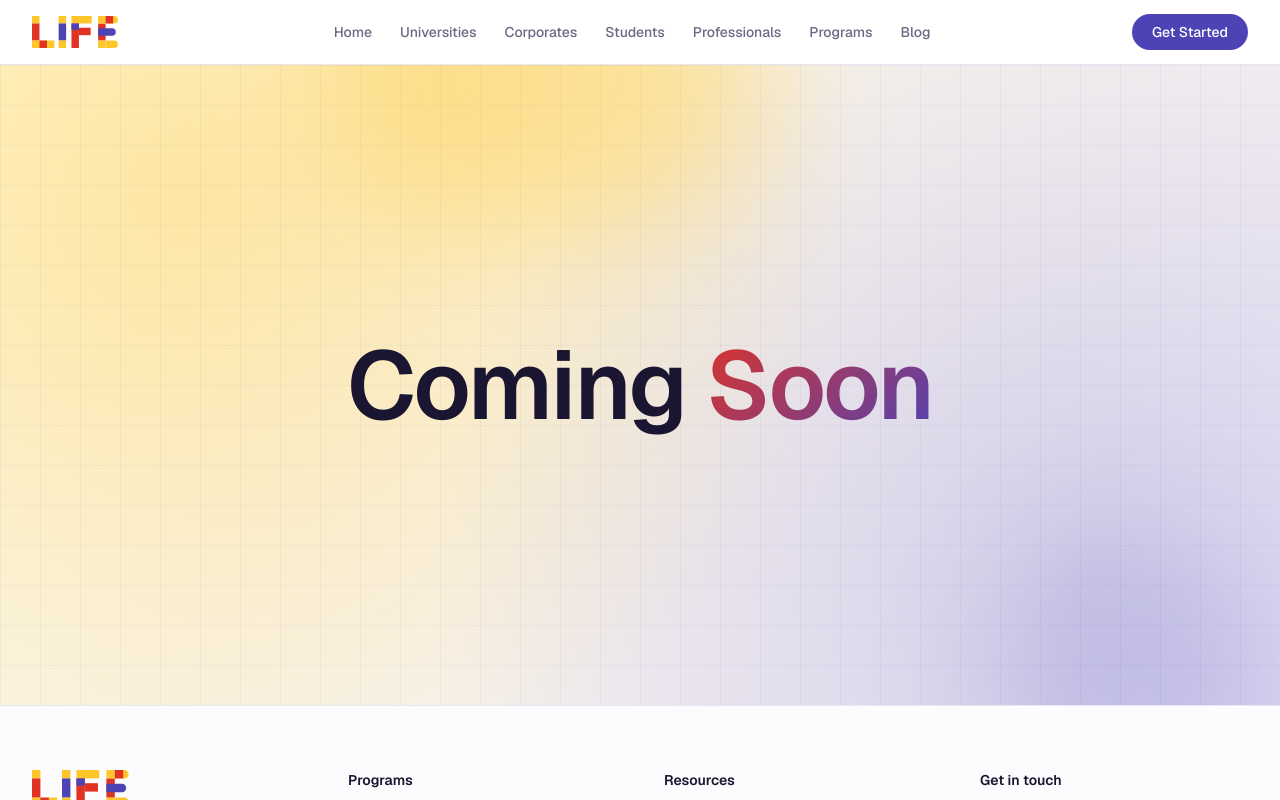
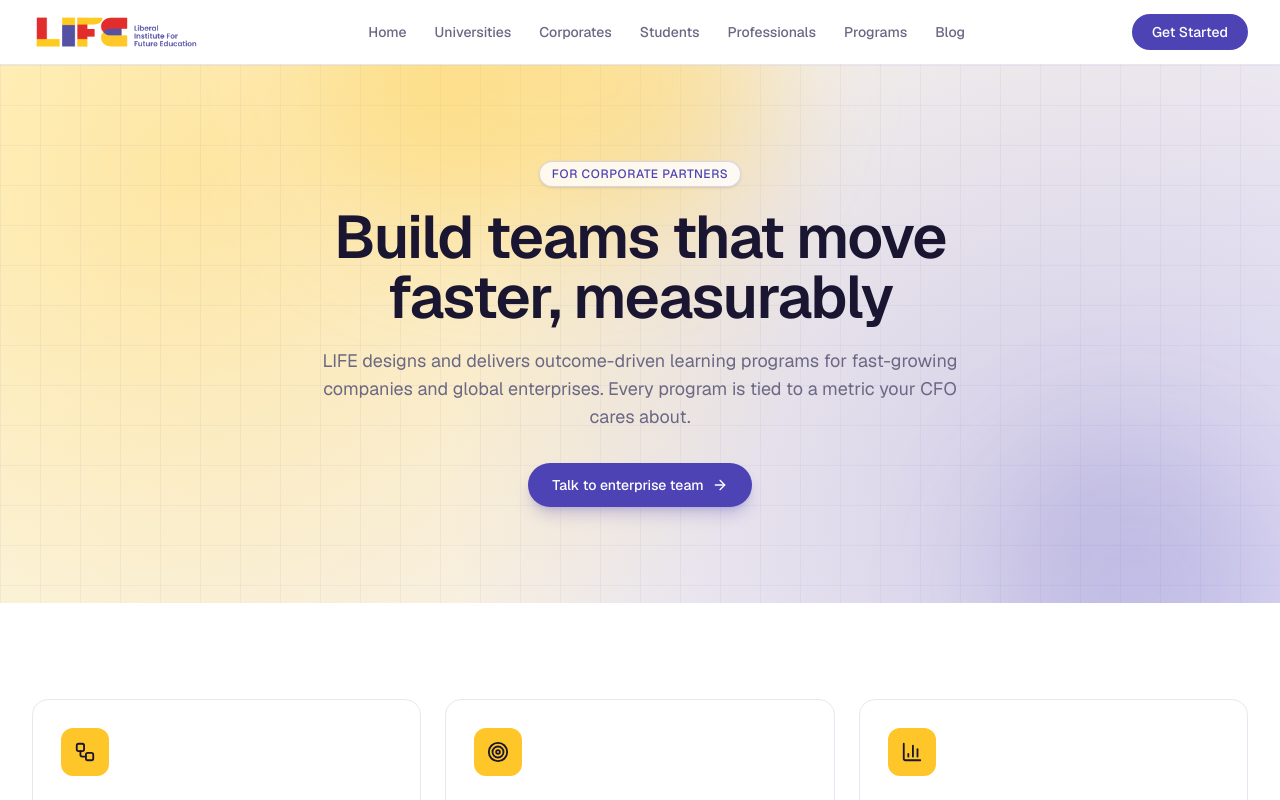
Before and after one commit to YT37/LIFE, a Next.js app: page /corporates in a window 1280 px wide. Shown: the top 800 px of the page. Built offline with nearby package versions, Linux system fonts and the light colour scheme.

Commit message:
Completed Corporates & Universities Page, Updated Logo
Signed-off-by: Yug Thapar <yugthapar37@gmail.com>

```diff
--- a/app/corporates/page.tsx
+++ b/app/corporates/page.tsx
@@ -1,33 +1,39 @@
+import { PageHero } from "@/components/page-hero";
+import {
+  ArrowRight,
+  BarChart3,
+  Building2,
+  Target,
+  TrendingUp,
+  Users2,
+  Workflow,
+} from "lucide-react";
 import Link from "next/link";
-import { ArrowRight, Building2, Target, TrendingUp, Users2, Workflow, BarChart3 } from "lucide-react";
-import { PageHero } from "@/components/page-hero";
-import { ComingSoon } from "@/components/coming-soon";
 
 export const metadata = { title: "Corporate Partners | LIFE" };
-
-export default function CorporatesPage() {
-  return <ComingSoon />;
-}
 
 const services = [
   {
     icon: Workflow,
     title: "Team upskilling",
-    description: "Cohort-based reskilling programs in AI, product, leadership, and language.",
+    description:
+      "Cohort-based reskilling programs in AI, product, leadership, and language.",
   },
   {
     icon: Target,
     title: "Talent pipeline",
-    description: "Hire from a curated pool of LIFE-trained graduates pre-screened to your roles.",
+    description:
+      "Hire from a curated pool of LIFE-trained graduates pre-screened to your roles.",
   },
   {
     icon: BarChart3,
     title: "Outcomes dashboards",
-    description: "Track learner engagement, skill uplift, and dollar ROI in one place.",
+    description:
+      "Track learner engagement, skill uplift, and dollar ROI in one place.",
   },
 ];
 
-function CorporatesPageFull() {
+export default function CorporatesPage() {
   return (
     <>
       <PageHero
@@ -55,7 +61,9 @@ function CorporatesPageFull() {
                   <s.icon size={22} />
                 </div>
                 <h3 className="mt-5 text-lg font-semibold">{s.title}</h3>
-                <p className="mt-3 text-sm leading-6 text-muted-foreground">{s.description}</p>
+                <p className="mt-3 text-sm leading-6 text-muted-foreground">
+                  {s.description}
+                </p>
               </div>
             ))}
           </div>
@@ -67,9 +75,17 @@ function CorporatesPageFull() {
           <div className="grid grid-cols-1 items-center gap-12 lg:grid-cols-2">
             <div className="order-2 lg:order-1 grid grid-cols-2 gap-4">
               {[
-                { icon: TrendingUp, value: "3.4×", label: "ROI on training spend" },
+                {
+                  icon: TrendingUp,
+                  value: "3.4×",
+                  label: "ROI on training spend",
+                },
                 { icon: Users2, value: "92%", label: "Cohort completion rate" },
-                { icon: Target, value: "<6mo", label: "Time to measurable uplift" },
+                {
+                  icon: Target,
+                  value: "<6mo",
+                  label: "Time to measurable uplift",
+                },
                 { icon: BarChart3, value: "40+", label: "Skills tracked" },
               ].map((s) => (
                 <div
@@ -77,7 +93,9 @@ function CorporatesPageFull() {
                   className="rounded-2xl border border-border bg-background p-6"
                 >
                   <s.icon size={18} className="text-[#E03326]" />
-                  <div className="mt-3 text-2xl font-semibold gradient-text">{s.value}</div>
+                  <div className="mt-3 text-2xl font-semibold gradient-text">
+                    {s.value}
+                  </div>
                   <div className="mt-1 text-xs uppercase tracking-wider text-muted-foreground">
                     {s.label}
                   </div>
@@ -92,9 +110,9 @@ function CorporatesPageFull() {
                 Learning that ties back to the P&amp;L
               </h2>
               <p className="mt-4 text-sm leading-7 text-muted-foreground">
-                We build the program around your business outcome (faster onboarding, lower
-                attrition, higher revenue per engineer) and instrument every learner journey so
-                you can prove the impact.
+                We build the program around your business outcome (faster
+                onboarding, lower attrition, higher revenue per engineer) and
+                instrument every learner journey so you can prove the impact.
               </p>
               <Link
                 href="/contact"
--- a/app/page.tsx
+++ b/app/page.tsx
@@ -38,9 +38,6 @@ function Hero() {
 
       <div className="relative mx-auto max-w-7xl px-4 pt-20 pb-24 sm:px-6 sm:pt-28 sm:pb-32 lg:px-8">
         <div className="mx-auto max-w-3xl text-center">
-          <span className="inline-flex items-center gap-2 rounded-full border border-[#4d43b5]/20 bg-white/80 px-4 py-1.5 text-xs font-medium text-[#4d43b5] shadow-sm backdrop-blur">
-            Liberal Institute of Future Education
-          </span>
           <h1 className="mt-6 text-5xl font-semibold tracking-tight sm:text-6xl lg:text-7xl">
             Bridge Your <span className="gradient-text">Future</span>
           </h1>
--- a/app/universities/page.tsx
+++ b/app/universities/page.tsx
@@ -1,22 +1,17 @@
-import Link from "next/link";
+import { PageHero } from "@/components/page-hero";
 import {
   ArrowRight,
+  Award,
+  BookOpen,
   Building,
-  GraduationCap,
-  Globe2,
-  BookOpen,
-  Users,
-  Award,
-  Languages,
   Check,
   Globe,
+  Globe2,
+  GraduationCap,
+  Languages,
+  Users,
 } from "lucide-react";
-import { PageHero } from "@/components/page-hero";
-import { ComingSoon } from "@/components/coming-soon";
-
-export default function UniversitiesPage() {
-  return <ComingSoon />;
-}
+import Link from "next/link";
 
 const educaroBenefits = [
   "Native German instructors",
@@ -54,7 +49,7 @@ const offerings = [
   },
 ];
 
-function UniversitiesPageFull() {
+export default function UniversitiesPage() {
   return (
     <>
       <PageHero
@@ -104,7 +99,12 @@ function UniversitiesPageFull() {
                 German Language Program with Educaro
               </h2>
               <p className="mt-4 text-sm leading-7 text-muted-foreground">
-                Integrate world-class language education into your curriculum through our partnership with <strong className="text-foreground">Educaro</strong>, Germany&apos;s leading online language platform. Give your students a direct route to European universities and the German workforce.
+                Integrate world-class language education into your curriculum
+                through our partnership with{" "}
+                <strong className="text-foreground">Educaro</strong>,
+                Germany&apos;s leading online language platform. Give your
+                students a direct route to European universities and the German
+                workforce.
               </p>
 
               <ul className="mt-8 space-y-3">
@@ -113,7 +113,9 @@ function UniversitiesPageFull() {
                     <span className="mt-0.5 inline-flex h-5 w-5 shrink-0 items-center justify-center rounded-full bg-[#E03326] text-white">
                       <Check size={12} strokeWidth={3} />
                     </span>
-                    <span className="text-sm leading-6 text-muted-foreground">{b}</span>
+                    <span className="text-sm leading-6 text-muted-foreground">
+                      {b}
+                    </span>
                   </li>
                 ))}
               </ul>
@@ -135,7 +137,10 @@ function UniversitiesPageFull() {
                   { label: "Levels", value: "A1 to C1" },
                   { label: "Format", value: "100% Online" },
                   { label: "Cohorts", value: "Custom for Your Campus" },
-                  { label: "Outcomes", value: "European University Placements" },
+                  {
+                    label: "Outcomes",
+                    value: "European University Placements",
+                  },
                 ].map((card) => (
                   <div
                     key={card.label}
@@ -144,7 +149,9 @@ function UniversitiesPageFull() {
                     <div className="text-xs font-medium uppercase tracking-wider text-muted-foreground">
                       {card.label}
                     </div>
-                    <div className="mt-2 text-base font-semibold leading-snug">{card.value}</div>
+                    <div className="mt-2 text-base font-semibold leading-snug">
+                      {card.value}
+                    </div>
                   </div>
                 ))}
                 <div className="col-span-2 rounded-2xl bg-[#4d43b5] p-6 text-white shadow-lg">
@@ -155,7 +162,8 @@ function UniversitiesPageFull() {
                     </span>
                   </div>
                   <p className="mt-3 text-base leading-6">
-                    Trusted by partner institutions to deliver native-speaker German programs end to end.
+                    Trusted by partner institutions to deliver native-speaker
+                    German programs end to end.
                   </p>
                 </div>
               </div>
@@ -175,9 +183,10 @@ function UniversitiesPageFull() {
                 12 colleges. 4,800 students. One curriculum.
               </h2>
               <p className="mt-4 text-sm leading-7 text-muted-foreground">
-                A consortium of engineering colleges in South India partnered with LIFE to roll out
-                a unified industry-readiness program. Within a single academic year, placement
-                rates rose by 27% and employer satisfaction scores hit an all-time high.
+                A consortium of engineering colleges in South India partnered
+                with LIFE to roll out a unified industry-readiness program.
+                Within a single academic year, placement rates rose by 27% and
+                employer satisfaction scores hit an all-time high.
               </p>
             </div>
             <div className="grid grid-cols-2 gap-4">
@@ -191,7 +200,9 @@ function UniversitiesPageFull() {
                   key={s.label}
                   className="rounded-2xl border border-border bg-background p-6"
                 >
-                  <div className="text-3xl font-semibold gradient-text">{s.value}</div>
+                  <div className="text-3xl font-semibold gradient-text">
+                    {s.value}
+                  </div>
                   <div className="mt-1 text-xs text-muted-foreground uppercase tracking-wider">
                     {s.label}
                   </div>
@@ -210,8 +221,8 @@ function UniversitiesPageFull() {
               Let&apos;s build the next chapter together
             </h2>
             <p className="mx-auto mt-3 max-w-xl text-sm leading-6 text-muted-foreground">
-              Tell us about your institution. We&apos;ll design a partnership tailored to your students,
-              your faculty, and your strategic goals.
+              Tell us about your institution. We&apos;ll design a partnership
+              tailored to your students, your faculty, and your strategic goals.
             </p>
             <Link
               href="/contact"
--- a/components/coming-soon.tsx
+++ /dev/null
@@ -1,14 +0,0 @@
-export function ComingSoon() {
-  return (
-    <section className="relative flex min-h-[80vh] items-center justify-center overflow-hidden">
-      <div className="absolute inset-0 gradient-bg" />
-      <div className="absolute inset-0 grid-pattern" />
-      <div className="absolute -top-32 left-1/4 h-72 w-[28rem] rounded-full bg-[#FFC629]/35 blur-3xl" />
-      <div className="absolute -bottom-32 right-0 h-72 w-72 rounded-full bg-[#4d43b5]/15 blur-3xl" />
-
-      <h1 className="relative text-center text-6xl font-semibold tracking-tight sm:text-7xl lg:text-8xl">
-        Coming <span className="gradient-text">Soon</span>
-      </h1>
-    </section>
-  );
-}
--- a/components/footer.tsx
+++ b/components/footer.tsx
@@ -1,4 +1,4 @@
-import { LifeLogo } from "@/components/life-logo";
+import { Logo } from "@/components/logo";
 import { Mail, MapPin, Phone } from "lucide-react";
 import Link from "next/link";
 
@@ -62,7 +62,7 @@ export function Footer() {
         <div className="grid grid-cols-1 gap-12 md:grid-cols-2 lg:grid-cols-4">
           <div>
             <Link href="/" className="inline-flex" aria-label="LIFE home">
-              <LifeLogo className="h-9 w-auto" />
+              <Logo className="h-12 w-auto" />
             </Link>
             <p className="mt-4 text-sm leading-6 text-muted-foreground max-w-xs">
               Liberal Institute of Future Education. Bridging gaps between
--- a/components/life-logo.tsx
+++ /dev/null
@@ -1,57 +0,0 @@
-type Variant = "color" | "white" | "purple";
-
-export function LifeLogo({
-  className,
-  variant = "color",
-}: {
-  className?: string;
-  variant?: Variant;
-}) {
-  const red = variant === "color" ? "#E03326" : "currentColor";
-  const purple = variant === "color" ? "#4D43B5" : "currentColor";
-  const yellow = variant === "color" ? "#FFC629" : "currentColor";
-
-  return (
-    <svg
-      viewBox="0 0 188 60"
-      xmlns="http://www.w3.org/2000/svg"
-      className={className}
-      role="img"
-      aria-label="LIFE"
-    >
-      {/* L */}
-      <g>
-        <rect x="0" y="0" width="14" height="14" fill={yellow} />
-        <rect x="0" y="14" width="14" height="32" fill={red} />
-        <rect x="0" y="46" width="42" height="14" fill={yellow} />
-        <rect x="14" y="46" width="14" height="14" fill={red} />
-      </g>
-
-      {/* I */}
-      <g transform="translate(50 0)">
-        <rect x="0" y="0" width="14" height="14" fill={yellow} />
-        <rect x="0" y="14" width="14" height="32" fill={purple} />
-        <rect x="0" y="46" width="14" height="14" fill={yellow} />
-      </g>
-
-      {/* F */}
-      <g transform="translate(74 0)">
-        <rect x="0" y="0" width="38" height="14" fill={yellow} />
-        <rect x="0" y="14" width="14" height="46" fill={red} />
-        <rect x="14" y="22" width="22" height="14" fill={red} />
-        <rect x="0" y="14" width="14" height="12" fill={purple} />
-      </g>
-
-      {/* E - vertical stem with three arms (rounded right ends) */}
-      <g transform="translate(124 0)">
-        <rect x="0" y="14" width="14" height="32" fill={red} />
-        <rect x="0" y="0" width="14" height="14" fill={yellow} />
-        <rect x="0" y="46" width="14" height="14" fill={yellow} />
-        <path d="M 14 0 H 30 A 7 7 0 0 1 30 14 H 14 Z" fill={yellow} />
-        <path d="M 0 23 H 26 A 7 7 0 0 1 26 37 H 0 Z" fill={purple} />
-        <path d="M 14 46 H 30 A 7 7 0 0 1 30 60 H 14 Z" fill={yellow} />
-        <rect x="14" y="0" width="14" height="14" fill={red} />
-      </g>
-    </svg>
-  );
-}
--- /dev/null
+++ b/components/logo.tsx
@@ -0,0 +1,14 @@
+import Image from "next/image";
+
+export function Logo({ className }: { className?: string }) {
+  return (
+    <Image
+      src="/logo.png"
+      alt="LIFE — Liberal Institute For Future Education"
+      width={1068}
+      height={252}
+      priority
+      className={className}
+    />
+  );
+}
--- a/components/navbar.tsx
+++ b/components/navbar.tsx
@@ -1,9 +1,9 @@
 "use client";
 
+import { Logo } from "@/components/logo";
+import { Menu, X } from "lucide-react";
 import Link from "next/link";
 import { useState } from "react";
-import { Menu, X } from "lucide-react";
-import { LifeLogo } from "@/components/life-logo";
 
 const navLinks = [
   { href: "/", label: "Home" },
@@ -22,7 +22,7 @@ export function Navbar() {
     <header className="sticky top-0 z-50 border-b border-border bg-background/80 backdrop-blur-xl">
       <div className="mx-auto flex h-16 max-w-7xl items-center justify-between px-4 sm:px-6 lg:px-8">
         <Link href="/" className="flex items-center" aria-label="LIFE home">
-          <LifeLogo className="h-8 w-auto" />
+          <Logo className="h-10 w-auto" />
         </Link>
 
         <nav className="hidden lg:flex items-center gap-1">
```
Also changed, not shown: public/logo.png (added).
